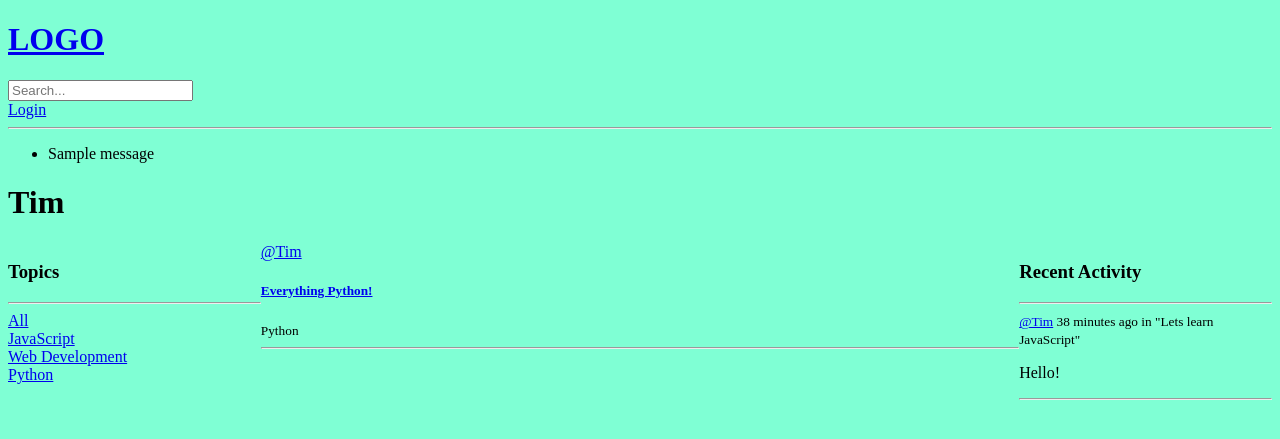
After one commit to sheldmel/study-bud, a Django app: page /profile/2 in a window 1280 px wide. The commit adds this page. Shown: the top 439 px of the page. Run offline with Django 3.2, Linux system fonts and the light colour scheme; data comes from the database, SQL or seed files in the repository; both versions use the stored data as it was after the commit; one stand-in notice (Sample message) is shown.

Commit message:
completed user prfile page, activity feed component and chat room messages functionality

```diff
--- a/base/forms.py
+++ b/base/forms.py
@@ -5,3 +5,4 @@ class RoomForm(ModelForm):
     class Meta:
         model = Room
         fields = '__all__'
+        exclude= ['host', 'participants']
--- a/base/models.py
+++ b/base/models.py
@@ -14,7 +14,7 @@ class Room(models.Model):
     topic = models.ForeignKey(Topic, on_delete=models.SET_NULL, null=True)
     name = models.CharField(max_length=200)
     description = models.TextField(null=True, blank=True)
-    # participants =
+    participants = models.ManyToManyField(User, related_name='participants', blank=True)
     updated = models.DateTimeField(auto_now=True)
     created = models.DateTimeField(auto_now_add=True)
 
@@ -31,5 +31,8 @@ class Message(models.Model):
     updated = models.DateTimeField(auto_now=True)
     created = models.DateTimeField(auto_now_add=True)
 
+    class Meta:
+        ordering = ['-created']
+
     def __str__(self):
         return self.body[0:50]
--- /dev/null
+++ b/base/templates/base/activity_component.html
@@ -0,0 +1,13 @@
+<h3>Recent Activity</h3>
+<hr>
+{% for message in activity_messages %}
+<div>
+    <small><a href="{% url 'user-profile' message.user.id %}">@{{ message.user }}</a> {{ message.created|timesince }} ago </small>
+    <small>in "{{ message.room }}" </small>
+    <p>{{ message }}</p>
+    {% if request.user == message.user %}
+    <a href="{% url 'delete-message' message.id %}">Delete</a>
+    {% endif %}
+    <hr>
+</div>
+{% endfor %}
--- /dev/null
+++ b/base/templates/base/feed_component.html
@@ -0,0 +1,15 @@
+<div>
+    {% for room in rooms %}
+    <div>
+        {% if request.user == room.host %}
+        <p><a href="{% url 'update-room' room.id %}">Edit Room</a>
+            <a href="{% url 'delete-room' room.id %}">Delete Room</a>
+        </p>
+        {% endif %}
+        <a href="{% url 'user-profile' room.host.id %}">@{{ room.host.username }}</a>
+        <h5><a href='{% url "room" room.id %}'>{{ room.name }}</a></h5>
+        <small>{{room.topic.name}}</small>
+        <hr>
+    </div>
+    {% endfor %}
+</div>
--- /dev/null
+++ b/base/templates/base/profile.html
@@ -0,0 +1,25 @@
+{% extends 'main.html' %}
+
+{% block content %}
+
+    <style>
+        .profile-container{
+            display: grid;
+            grid-template-columns: 1fr 3fr 1fr;
+        }
+    </style>
+
+    <h1>{{user.username}}</h1>
+
+    <div class="profile-container">
+        <div>
+            {% include 'base/topics_component.html' %}
+        </div>
+        <div>
+            {% include 'base/feed_component.html' %}
+        </div>
+        <div>
+            {% include 'base/activity_component.html' %}
+        </div>
+    </div>
+{% endblock content %}
--- /dev/null
+++ b/base/templates/base/topics_component.html
@@ -0,0 +1,8 @@
+<h3>Topics</h3>
+<hr>
+<a href="{% url 'home'%}">All</a>
+{% for topic in topics %}
+<div>
+    <a href="{% url 'home'%}?q={{topic.name}}">{{topic}}</a>
+</div>
+{% endfor %}
--- a/base/urls.py
+++ b/base/urls.py
@@ -8,8 +8,10 @@ urlpatterns = [
 
     path('', views.home, name="home"),
     path('room/<str:pk>/', views.room, name="room"),
+    path('profile/<str:pk>', views.userProfile, name='user-profile'),
 
     path('create-room/', views.createRoom, name='create-room'),
     path('update-room/<str:pk>/', views.updateRoom, name='update-room'),
     path('delete-room/<str:pk>/', views.deleteRoom, name='delete-room'),
+    path('delete-message/<str:pk>/', views.deleteMessage, name='delete-message'),
 ]
--- a/base/views.py
+++ b/base/views.py
@@ -6,7 +6,7 @@ from django.contrib.auth.models import User
 from django.contrib.auth import authenticate, login, logout
 from django.contrib.auth.forms import UserCreationForm
 from django.shortcuts import render, redirect
-from .models import Room, Topic
+from .models import Room, Topic, Message
 from .forms import RoomForm
 
 def loginPage(request):
@@ -53,6 +53,7 @@ def registerUser(request):
             return redirect('home')
         else:
             messages.error(request, 'An error occured. Please try again')
+
     data = {'page':page, 'form':form}
     return render(request,'base/login_register.html', data)
 
@@ -67,14 +68,33 @@ def home(request):
         Q(description__icontains=q)
     )
     room_count = rooms.count()
-    data = {'rooms':rooms, 'topics':topic, 'room_count':room_count}
+    activity_messages = Message.objects.filter(Q(room__topic__name__icontains=q))
+    data = {'rooms':rooms, 'topics':topic, 'room_count':room_count, 'activity_messages': activity_messages}
 
     return render(request, 'base/home.html', data)
 
 def room(request, pk):
     room = Room.objects.get(id = pk)
-    data = {'room':room}
+    room_messages = room.message_set.all().order_by('created')
+    participants = room.participants.all()
+    if request.method == 'POST':
+        message = Message.objects.create(
+            user = request.user,
+            room = room,
+            body = request.POST.get('body')
+        )
+        room.participants.add(request.user)
+        return redirect('room', pk=room.id)
+    data = {'room':room, 'room_messages':room_messages, 'participants':participants}
     return render(request, 'base/room.html', data)
+
+def userProfile(request, pk):
+    user = User.objects.get(id=pk)
+    rooms = user.room_set.all()
+    activity_messages = user.message_set.all()
+    topic = Topic.objects.all()
+    data = {'user': user, 'rooms': rooms, 'activity_messages': activity_messages, 'topics': topic}
+    return render(request, 'base/profile.html', data)
 
 @login_required(login_url='/login')
 def createRoom(request):
@@ -82,7 +102,9 @@ def createRoom(request):
     if request.method == 'POST':
         form = RoomForm(request.POST)
         if form.is_valid():
-            form.save()
+            room = form.save(commit=False)
+            room.host - request.user
+            room.save
             return redirect('home')
 
     data = {'form': form}
@@ -115,3 +137,15 @@ def deleteRoom(request, pk):
         return redirect('home')
 
     return render(request, 'base/delete.html', {'obj': room})
+
+@login_required(login_url='/login')
+def deleteMessage(request, pk):
+    message = Message.objects.get(id=pk)
+
+    if request.user != message.user:
+        return HttpResponse('Your are not allowed to delete this message!')
+    if request.method == "POST":
+        message.delete()
+        return redirect('home')
+
+    return render(request, 'base/delete.html', {'obj': message})
--- /dev/null
+++ b/static/styles/main.css
@@ -0,0 +1,3 @@
+body{
+    background-color: aquamarine;
+}
--- a/studybud/settings.py
+++ b/studybud/settings.py
@@ -122,6 +122,10 @@ USE_TZ = True
 
 STATIC_URL = '/static/'
 
+STATICFILES_DIRS = [
+    BASE_DIR / 'static'
+]
+
 # Default primary key field type
 # https://docs.djangoproject.com/en/3.2/ref/settings/#default-auto-field
 
--- a/templates/main.html
+++ b/templates/main.html
@@ -1,11 +1,16 @@
 <!DOCTYPE html>
+{% load static %}
 <html>
+
 <head>
     <meta charset="utf-8">
     <meta http-equiv="X-UA-Compatible" content="IE=edge">
     <title>StudyBud</title>
     <meta name="description" content="">
-        <meta name="viewport" content="width=device-width, initial-scale=1">    </head>
+    <meta name="viewport" content="width=device-width, initial-scale=1">
+    <link rel='stylesheet' type='text/css' media='screen' href="{% static 'styles/main.css' %}"></link>
+</head>
+
 <body>
     {% include 'navbar.html' %}
 
@@ -22,4 +27,5 @@
 
     {% endblock %}
 </body>
+
 </html>
```
Also changed, not shown: base/templates/base/delete.html (+6 -6 lines), base/templates/base/home.html (+9 -25 lines), base/templates/base/login_register.html (+6 -6 lines), base/templates/base/room.html (+47 -2 lines), base/migrations/0004_auto_20211125_1131.py (added), base/templates/base/room_form.html (indentation only), db.sqlite3. Lines whose indentation alone changed are shown as unchanged.
